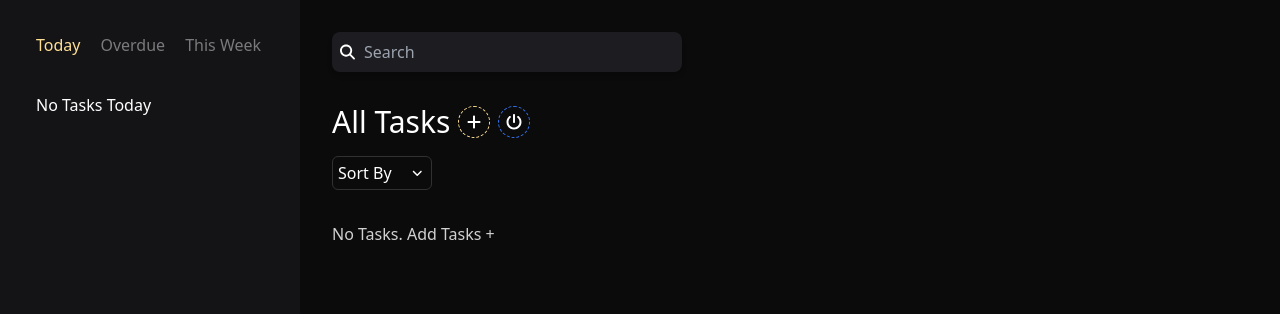
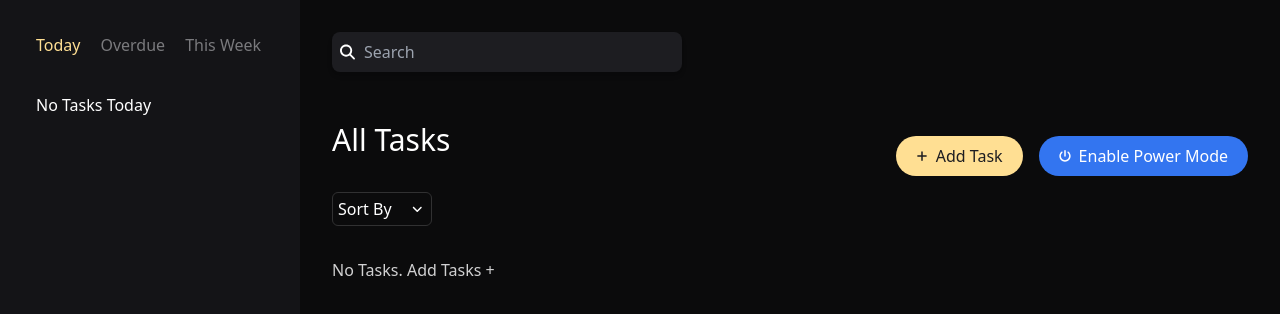
Before and after one commit to ZeniaD/To-Do-App, a React (Vite) app: page / in a window 1280 px wide. Shown: the top 314 px of the page. Built offline with nearby package versions, Linux system fonts and the light colour scheme.

Commit message:
Add click outside functionality and update button text

```diff
--- a/src/components/Task/index.jsx
+++ b/src/components/Task/index.jsx
@@ -13,6 +13,7 @@ import {useTask} from "../../contexts/TaskContext";
 import {formatDate} from "../../utils/formatDate";
 import {bgColor} from "../../utils//bgColor";
 import {getTagBg} from "../../utils/tagBg";
+import useClickOutside from "../../utils/useClickOutside";
 
 const Task = ({task, index}) => {
   const [showMenu, setShowMenu] = useState(false);
@@ -33,6 +34,8 @@ const Task = ({task, index}) => {
     return task.dueDate === currentDate.toISOString().split('T')[0];
   }
 
+  let menuRef = useClickOutside(() => setShowMenu(false));
+
   const progress = Math.floor((task.checklist.filter((item) => item.isCompleted === true).length / task.checklist.length) * 100);
 
   return (
@@ -42,15 +45,15 @@ const Task = ({task, index}) => {
       <div className="flex relative">
         {!!task.dueDate && <span
           className={`opacity-80 text-xs ${dueIsToday() ? "text-scarlet" : "text-light-gray"}`}>{formatDate(task.dueDate)}</span>}
-        <div className="ml-auto z-10">
+        <div className="ml-auto z-10 flex">
           <button onClick={() => handleComplete(task.id)}
                   className="w-[25px] h-[25px] hover:scale-125 transition-all text-white">
             {task.isCompleted ? <FontAwesomeIcon icon={faCircleCheck}/> : <FontAwesomeIcon icon={faCircleOutline}/>}
           </button>
+          <div ref={menuRef} className="w-[25px]">
             <button onClick={toggleMenu} className="w-[25px] h-[25px] text-white" type="button">
               <FontAwesomeIcon icon={faEllipsisVertical}/>
             </button>
-        </div>
             {showMenu && (
               <div className="z-20 absolute top-[25px] right-0 bg-darkish-gray w-[100px] rounded-[8px] p-2">
                 <Link to={`/task/${task.id}`} className="block w-full text-lavender opacity-70 hover:opacity-100 text-left">
@@ -65,6 +68,8 @@ const Task = ({task, index}) => {
                   <FontAwesomeIcon className="pr-[5px] w-[12px]" icon={faTrashCan}/> Delete
                 </button>
               </div>)}
+          </div>
+        </div>
       </div>
       <div className="text-center py-[15px]">
         <Link to={`/task/${task.id}`}
--- a/src/pages/EditTask.jsx
+++ b/src/pages/EditTask.jsx
@@ -12,7 +12,7 @@ const EditTask = () => {
   }
 
   return (
-    <Form handleSubmit={handleSubmit} title="Edit task" task={task} submitText="Edit Task"/>
+    <Form handleSubmit={handleSubmit} title="Edit task" task={task} submitText="Save Task"/>
   )
 }
 
--- a/src/pages/Home.jsx
+++ b/src/pages/Home.jsx
@@ -6,6 +6,8 @@ import {useTask} from "../contexts/TaskContext";
 import Task from "../components/Task";
 import SortItem from "../components/SortItem";
 import TagInput from "../components/TagInput/index";
+import useClickOutside from "../utils/useClickOutside";
+
 
 const Home = () => {
   const [sort, setSort] = useState({order: "Default", sortBy: ""});
@@ -18,6 +20,7 @@ const Home = () => {
 
   const handleSortChange = (sort) => {
     setSort(sort);
+    setShowFilters(false);
   }
 
   const getSortedList = (list) => {
@@ -71,6 +74,9 @@ const Home = () => {
     setFilterTags(newList);
   }
 
+  let menuRef = useClickOutside(() => setShowFilters(false));
+  let tagsRef = useClickOutside(() => setShowTags(false));
+
   const filteredList = tasks.filter((element) => element.title.toLowerCase().includes(searchValue.toLowerCase())).filter((element) => filterByTags(element));
   const sortedList = getSortedList(filteredList);
   const tags = getTags();
@@ -85,19 +91,22 @@ const Home = () => {
                className="py-2 pr-2 pl-8 bg-darkish-gray rounded-lg shadow-md w-[350px] focus:outline-none text-white"
                onChange={(e) => setSearchValue(e.target.value)}/>
       </div>
-      <div className="flex items-center mb-4">
+      <div className="flex items-center mb-4 justify-between">
         <h1 className="text-white inline-block mr-2 text-3xl">All Tasks</h1>
+        <div>
           <Link to='/task/add'
-              className="p-1 border-dashed border-peach border rounded-full w-[32px] h-[32px] inline-flex items-center justify-center text-white mr-2">
-          <FontAwesomeIcon icon={faPlus}/>
+                className="py-2 px-5 hover:bg-tangerine rounded-[30px] bg-peach text-darkish-gray mt-8 inline-flex items-center mr-4">
+            <FontAwesomeIcon className="mr-2 w-[12px] h-[12px]" icon={faPlus}/> Add Task
           </Link>
           <button
-          className={`${isPowerMode && "bg-royal-blue"} p-1 border-dashed border-royal-blue border rounded-full w-[32px] h-[32px] inline-flex items-center justify-center text-white`}
+            className="py-2 px-5 rounded-[30px] bg-royal-blue text-white mt-8 inline-flex items-center justify-center hover:bg-[#2053b0]"
             onClick={() => setIsPowerMode(!isPowerMode)}>
-          <FontAwesomeIcon icon={faPowerOff}/>
+            <FontAwesomeIcon icon={faPowerOff} className="mr-2 w-[12px] h-[12px]"/> {isPowerMode ? "Disable" : "Enable"} Power Mode
           </button>
         </div>
+      </div>
       <div className="relative flex gap-2">
+        <div ref={menuRef}>
           <button onClick={() => setShowFilters(!showFilters)}
                   className="px-[5px] py-1 min-w-[100px] text-center rounded-md border border-[#313132] hover:border-peach text-white flex items-center justify-between"
                   type="button">
@@ -107,16 +116,23 @@ const Home = () => {
           {showFilters && (
             <div className="absolute right-0 top-[45px] p-2 left-0 bg-[#313132] w-[180px] rounded-[8px] z-20">
               <SortItem handleClick={handleSortChange} currentValue={sort} order="Default" sortBy="" name="Default"/>
-            <SortItem handleClick={handleSortChange} currentValue={sort} order="Descending" sortBy="priority" name="Top Priority"/>
-            <SortItem handleClick={handleSortChange} currentValue={sort} order="Ascending" sortBy="priority" name="Lowest Priority"/>
-            <SortItem handleClick={handleSortChange} currentValue={sort} order="Descending" sortBy="complexity" name="Most Complex"/>
-            <SortItem handleClick={handleSortChange} currentValue={sort} order="Ascending" sortBy="complexity" name="Least Complex"/>
-            <SortItem handleClick={handleSortChange} currentValue={sort} order="Descending" sortBy="dueDate" name="Date Descending"/>
-            <SortItem handleClick={handleSortChange} currentValue={sort} order="Ascending" sortBy="dueDate" name="Date Ascending"/>
+              <SortItem handleClick={handleSortChange} currentValue={sort} order="Descending" sortBy="priority"
+                        name="Top Priority"/>
+              <SortItem handleClick={handleSortChange} currentValue={sort} order="Ascending" sortBy="priority"
+                        name="Lowest Priority"/>
+              <SortItem handleClick={handleSortChange} currentValue={sort} order="Descending" sortBy="complexity"
+                        name="Most Complex"/>
+              <SortItem handleClick={handleSortChange} currentValue={sort} order="Ascending" sortBy="complexity"
+                        name="Least Complex"/>
+              <SortItem handleClick={handleSortChange} currentValue={sort} order="Descending" sortBy="dueDate"
+                        name="Date Descending"/>
+              <SortItem handleClick={handleSortChange} currentValue={sort} order="Ascending" sortBy="dueDate"
+                        name="Date Ascending"/>
             </div>
           )}
+        </div>
         {!!tags.length && (
-          <>
+          <div ref={tagsRef}>
             <button onClick={() => setShowTags(!showTags)}
                     className="px-[5px] py-1 min-w-[100px] text-center rounded-md border border-[#313132] hover:border-peach text-white flex items-center justify-between"
                     type="button">
@@ -131,7 +147,7 @@ const Home = () => {
                   ))}
                 </ul>
               </div>)}
-          </>
+          </div>
         )}
       </div>
       {!sortedList.length && <h2 className="pt-8  text-soft-silver">No Tasks. Add Tasks +</h2>}
--- /dev/null
+++ b/src/utils/useClickOutside.js
@@ -0,0 +1,23 @@
+import {useEffect, useRef} from "react";
+
+let useClickOutside = (handler) => {
+  let element = useRef();
+
+  useEffect(() => {
+    let handleClick = (e) => {
+      if (!element.current.contains(e.target)) {
+        handler();
+      }
+    }
+
+    document.addEventListener("mousedown", handleClick);
+
+    return () => {
+      document.removeEventListener("mousedown", handleClick);
+    }
+  });
+
+  return element;
+}
+
+export default useClickOutside;
```
Lines whose indentation alone changed are shown as unchanged.
